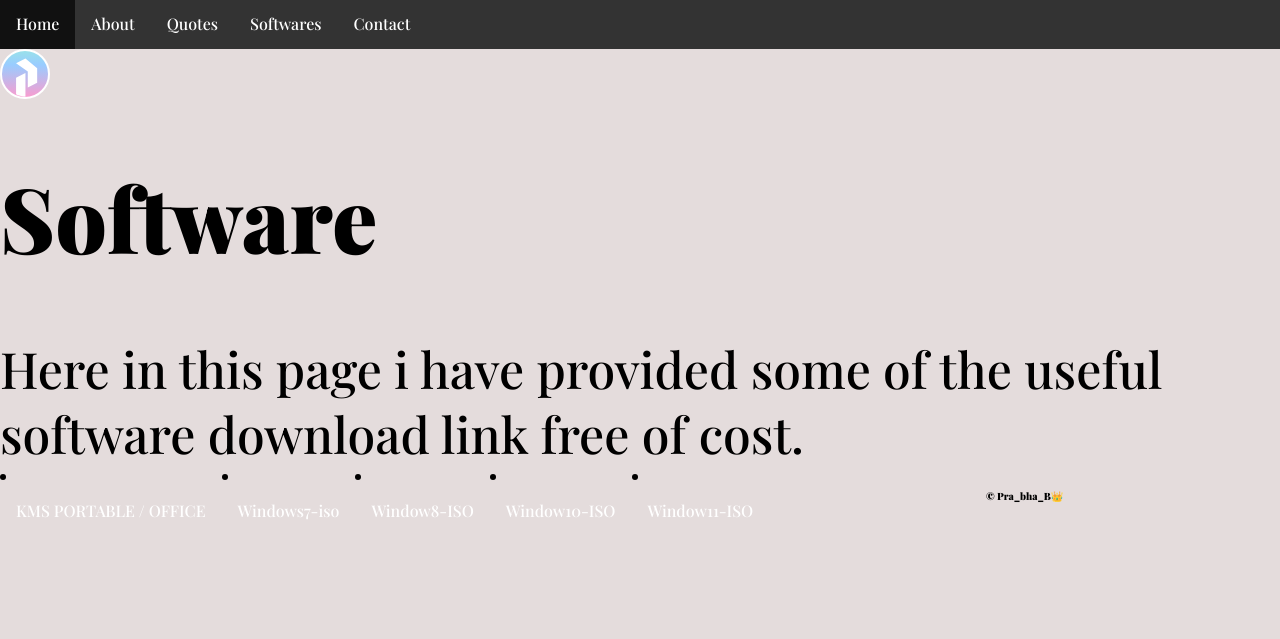
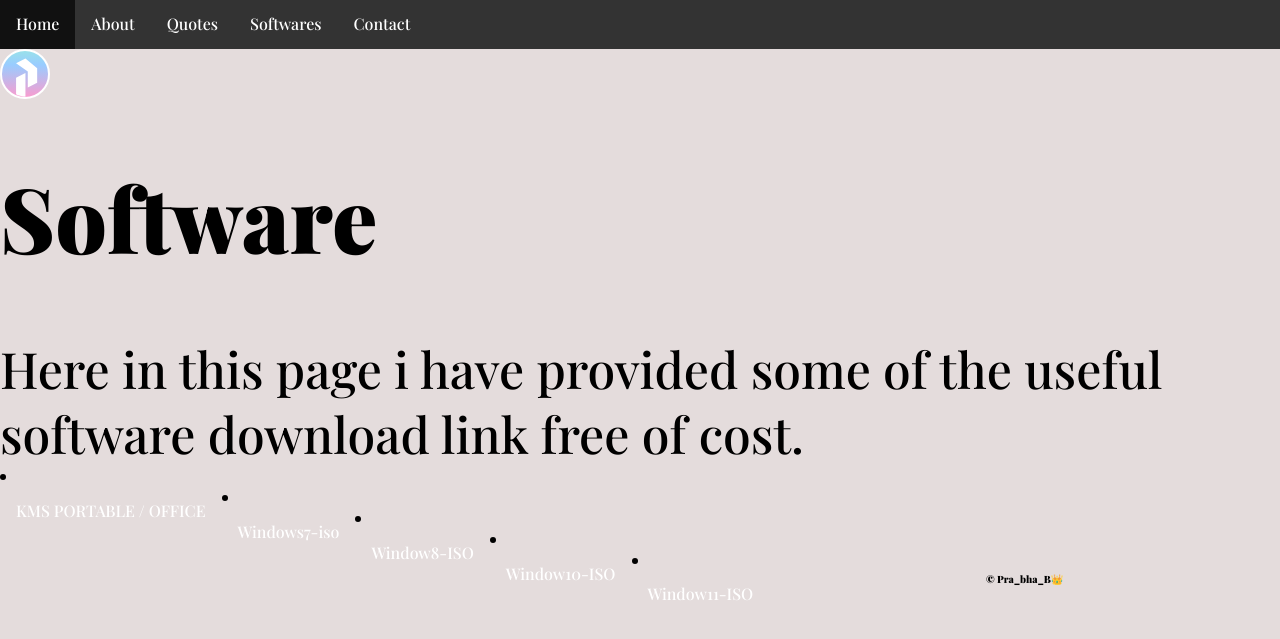
Before and after one commit to PrabhabTiwari/website, a Jekyll site: the page built from software.html, in a window 1280 px wide. Shown: the top 639 px of the page. Built offline with Jekyll 4.4.1, drawn with Linux system fonts in a browser that asks for light colours.

Commit message:
Update software.html

```diff
--- a/software.html
+++ b/software.html
@@ -13,10 +13,10 @@ layout: base
 <ff>
     <li> <a target="_blank" href="https://drive.google.com/file/d/1uSEF--WfUn-F2pHCEMFi5WTjX3wzn9JX/view?fbclid=IwAR3hsSju6I8Ub06B5zueza5zWnRo9xC8DGEuU5cr2utQlgkftTkFC4Zulnc">
         KMS PORTABLE / OFFICE  </a>
-    </a></li>
-    <Li><a target="_blank" href="https://archive.org/download/Windows7-iso/win7_64_bit.iso">Windows7-iso </a></Li>
+    </a></li>  <br>
+    <Li><a target="_blank" href="https://archive.org/download/Windows7-iso/win7_64_bit.iso">Windows7-iso </a></Li> <br>
     <Li><a target="_blank" href="https://software.download.prss.microsoft.com/dbazure/Win8.1_SingleLang_English_x64.iso?t=571e909b-6d7c-468b-9903-7dfc61be153a&e=1691832306&h=0746058f0b1d7cf528f891c78b099876eaad902dbb13841fb07849e0549e5ed4">Window8-ISO</a> </Li>
-<Li><a target="_blank" href="https://software.download.prss.microsoft.com/dbazure/Win8.1_SingleLang_English_x64.iso?t=571e909b-6d7c-468b-9903-7dfc61be153a&e=1691832306&h=0746058f0b1d7cf528f891c78b099876eaad902dbb13841fb07849e0549e5ed4">Window10-ISO</a>   </Li>
-<li><a target="_blank" href="magnet:?xt=urn:btih:TR3IGLY2TVQDVVJ7Q75PPQ5X42STS7FZ&dn=en-us_windows_11_consumer_editions_version_21h2_updated_sep_2022_x64_dvd_4584964d.iso&xl=5923868672&tr=udp%3A%2F%2Ftracker.torrent.eu.org%3A451%2Fannounce">Window11-ISO</a>   </li>
+<br><Li><a target="_blank" href="https://software.download.prss.microsoft.com/dbazure/Win8.1_SingleLang_English_x64.iso?t=571e909b-6d7c-468b-9903-7dfc61be153a&e=1691832306&h=0746058f0b1d7cf528f891c78b099876eaad902dbb13841fb07849e0549e5ed4">Window10-ISO</a>   </Li>
+<br><li><a target="_blank" href="magnet:?xt=urn:btih:TR3IGLY2TVQDVVJ7Q75PPQ5X42STS7FZ&dn=en-us_windows_11_consumer_editions_version_21h2_updated_sep_2022_x64_dvd_4584964d.iso&xl=5923868672&tr=udp%3A%2F%2Ftracker.torrent.eu.org%3A451%2Fannounce">Window11-ISO</a>   </li>
 
 </ff>
```
